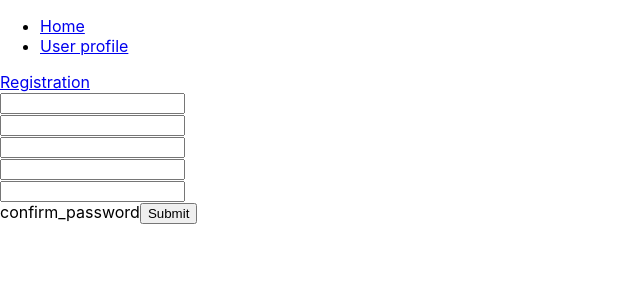
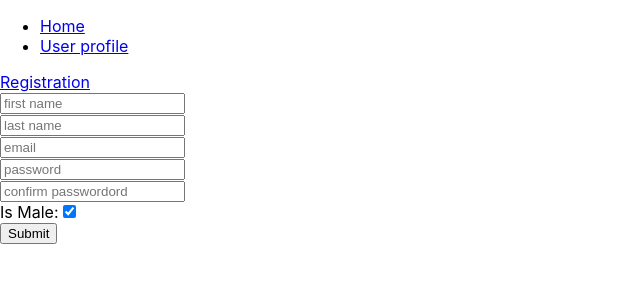
Before and after one commit to kozubslava/chat-fc, a React (Create React App) app: page /registration in a window 1280 px wide. Shown: the top 300 px of the page, without its empty margins (0-640 px from the left). Built offline with nearby package versions, Linux system fonts and the light colour scheme.

Commit message:
add styles  ErrorMessage in Registration form

```diff
--- a/package.json
+++ b/package.json
@@ -11,6 +11,7 @@
     "react-dom": "^18.2.0",
     "react-router-dom": "^5.3.4",
     "react-scripts": "5.0.1",
+    "sass": "^1.75.0",
     "web-vitals": "^2.1.4",
     "yup": "^1.4.0"
   },
--- /dev/null
+++ b/src/components/RegistrationForm/RegistrationForm.module.scss
@@ -0,0 +1,6 @@
+.error{
+  max-width: 200px;
+  min-height: 20px;
+  background-color: red;
+  color: aliceblue;
+}
--- a/src/components/RegistrationForm/index.jsx
+++ b/src/components/RegistrationForm/index.jsx
@@ -1,6 +1,7 @@
 import { Form, Formik, Field, ErrorMessage } from "formik"
 // import React from "react";
 import { registrationSchema } from "../../utils/validation";
+import styles from "./RegistrationForm.module.scss"
 
 
   const initialValues = {
@@ -26,40 +27,33 @@ import { registrationSchema } from "../../utils/validation";
       validationSchema={registrationSchema}
       onSubmit={handleSubmit}>
     <Form>
-      {/* <div>
-          <Field type="text" name="login" />
-          <ErrorMessage name="login" component={ErrorDetail} className={styles.error} />
-      </div> */}
       <div>
-          <Field type="text" name="firstName" />
-          {/* <ErrorMessage name="firstName" component={ErrorDetail}  className={styles.error} /> */}
+        <Field type="text" name="firstName" placeholder="first name" />
+        <ErrorMessage name="firstName" component={ErrorDetail}  className={styles.error} />
       </div>
       <div>
-          <Field type="text" name="lastName" />
-          {/* <ErrorMessage name="lastName" component={ErrorDetail} className={styles.error} /> */}
+        <Field type="text" name="lastName" placeholder="last name" />
+        <ErrorMessage name="lastName" component={ErrorDetail} className={styles.error} />
+      </div>
+
+      <div>
+        <Field type="email" name="email"  label='email' placeholder="email"/>
+        <ErrorMessage name="email" component={ErrorDetail} className={styles.error} />
       </div>
       <div>
-          <Field type="email" name="email" />
-          {/* <ErrorMessage name="email" component={ErrorDetail} className={styles.error} /> */}
-      </div>
-      <div>
-          <Field type="password" name="password"  />
-          <ErrorMessage
-            name="password"
-            component={ErrorDetail}
-            // className={styles.error}
+        <Field type="password" name="password" placeholder="password"  />
+        <ErrorMessage name="password" component={ErrorDetail} className={styles.error}
           />
       </div>
       <div>
-          <Field type="password" name="confirm_password"  />
-          <ErrorMessage
-            name="confirm_password"
-            component={ErrorDetail}
-            // className={styles.error}
+          <Field type="password" name="confirm_password" placeholder="confirm passwordord"  />
+          <ErrorMessage name="confirm_password" component={ErrorDetail}className={styles.error}
           />
       </div>
-
-      confirm_password
+      <div>
+        <label htmlFor="isMale" >Is Male:</label>
+        <Field type="checkbox" name="isMale" />
+      </div>
       <button type="submit">Submit</button>
     </Form>
   </Formik>
--- a/src/pages/ProfilePage/index.jsx
+++ b/src/pages/ProfilePage/index.jsx
@@ -5,7 +5,7 @@ const ProfilePage = (props) => {
     imgSrc: 'https://cs14.pikabu.ru/post_img/2023/09/07/6/1694074336184867164.jpg',
     firstName: 'Jone',
     lastName: 'Doe',
-    isMale:'Male',
+    isMale:true,
     email: 'jone@doe',
     password: '12345678',
 
```
Also changed, not shown: 1 other file (tests, documents, lock files or other folders).
